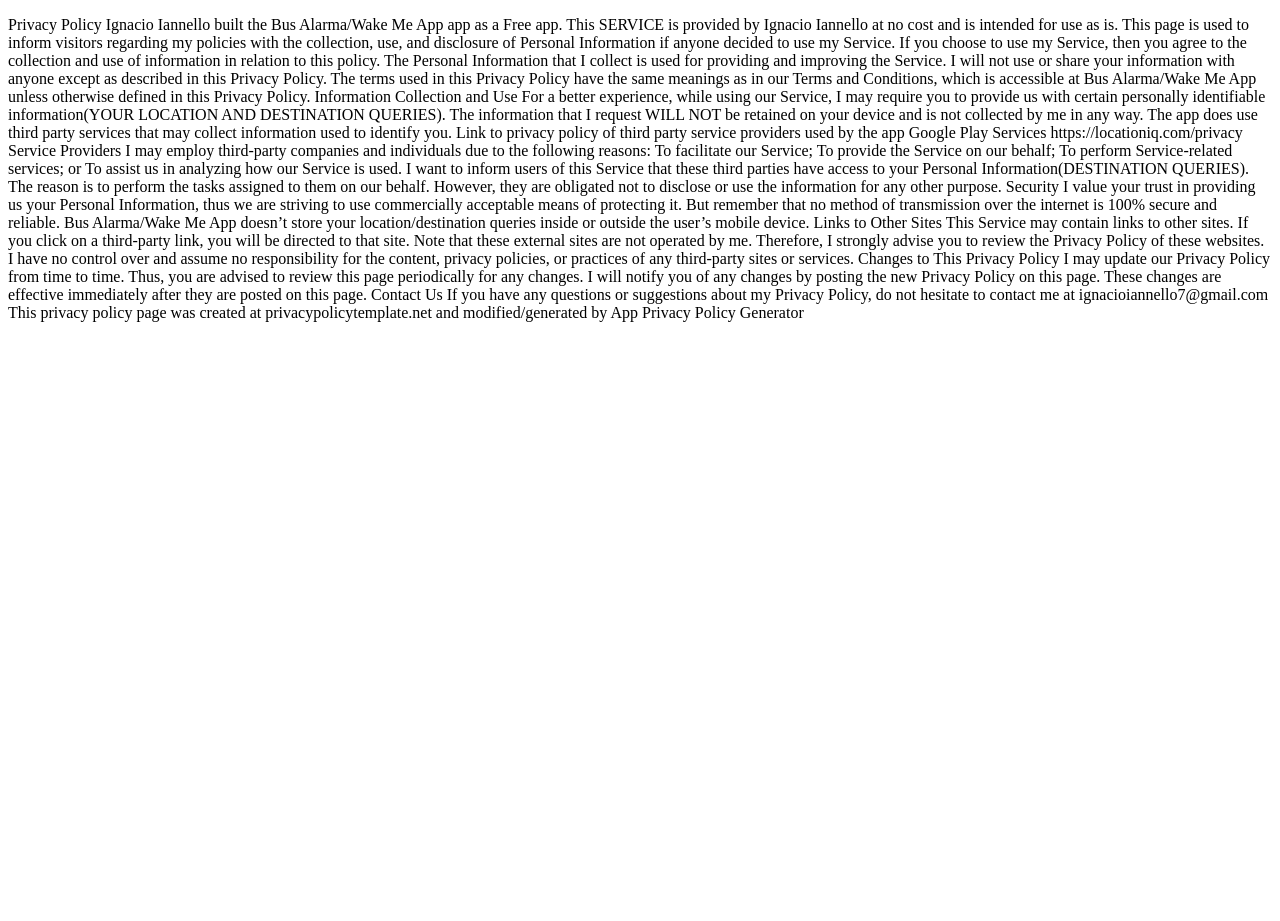
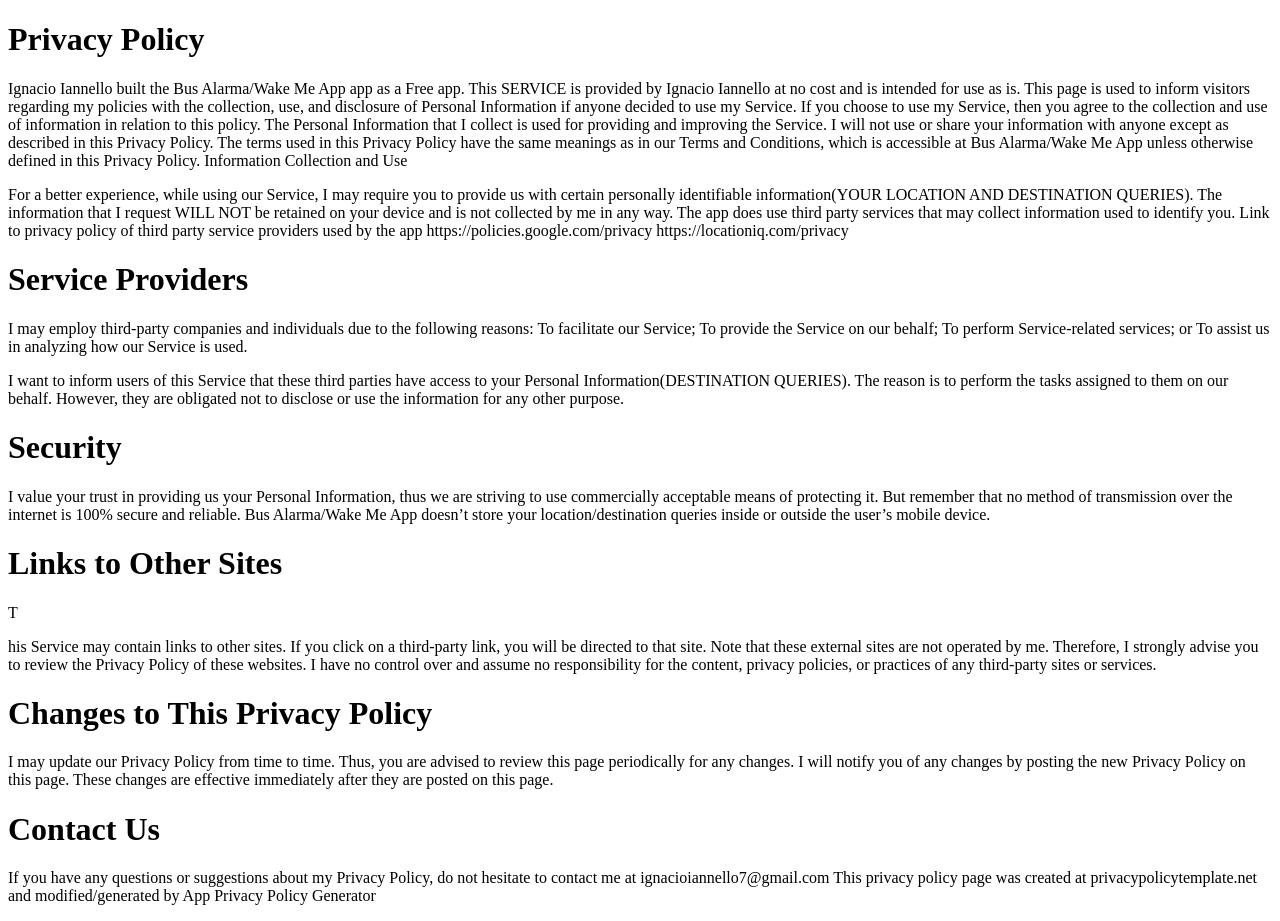
Before and after one commit to Iann7/BusAlarmaPolicy, a plain HTML site: page index.html in a window 1280 px wide. Before the commit the page ends 800 px from the top, so only its background shows below. Drawn offline with Linux system fonts and the light colour scheme.

Commit message:
Update index.html

```diff
--- a/index.html
+++ b/index.html
@@ -7,36 +7,40 @@
     <title>BusAlarma's policy</title>
   </head>
   <body>
-  <p>Privacy Policy
+  <h1>Privacy Policy</h1>
+    <p>
 Ignacio Iannello built the Bus Alarma/Wake Me App  app as a Free app. This SERVICE is provided by Ignacio Iannello at no cost and is intended for use as is.
 This page is used to inform visitors regarding my policies with the collection, use, and disclosure of Personal Information if anyone decided to use my Service.
 If you choose to use my Service, then you agree to the collection and use of information in relation to this policy. The Personal Information that I collect is used for providing and improving the Service. I will not use or share your information with anyone except as described in this Privacy Policy.
 The terms used in this Privacy Policy have the same meanings as in our Terms and Conditions, which is accessible at Bus Alarma/Wake Me App unless otherwise defined in this Privacy Policy.
 Information Collection and Use
+       </p>
+    <p>
 For a better experience, while using our Service, I may require you to provide us with certain personally identifiable information(YOUR LOCATION AND DESTINATION QUERIES). The information that I request WILL NOT be  retained on your device and is not collected by me in any way.
 The app does use third party services that may collect information used to identify you.
 Link to privacy policy of third party service providers used by the app
-Google Play Services
+https://policies.google.com/privacy
 https://locationiq.com/privacy
+      </p>
 
 
-Service Providers
-I may employ third-party companies and individuals due to the following reasons:
+    <h1> Service Providers </h1>
+<p>I may employ third-party companies and individuals due to the following reasons:
 To facilitate our Service;
 To provide the Service on our behalf;
 To perform Service-related services; or
-To assist us in analyzing how our Service is used.
-I want to inform users of this Service that these third parties  have access to your Personal Information(DESTINATION QUERIES). The reason is to perform the tasks assigned to them on our behalf. However, they are obligated not to disclose or use the information for any other purpose.
-Security
-I value your trust in providing us your Personal Information, thus we are striving to use commercially acceptable means of protecting it. But remember that no method of transmission over the internet is 100% secure and reliable.
-Bus Alarma/Wake Me App doesn’t store your location/destination queries inside or outside the user’s mobile device.
-Links to Other Sites
-This Service may contain links to other sites. If you click on a third-party link, you will be directed to that site. Note that these external sites are not operated by me. Therefore, I strongly advise you to review the Privacy Policy of these websites. I have no control over and assume no responsibility for the content, privacy policies, or practices of any third-party sites or services.
+To assist us in analyzing how our Service is used.</p>
+<p>I want to inform users of this Service that these third parties  have access to your Personal Information(DESTINATION QUERIES). The reason is to perform the tasks assigned to them on our behalf. However, they are obligated not to disclose or use the information for any other purpose.</p>
+    <h1>Security</h1>
+<p>I value your trust in providing us your Personal Information, thus we are striving to use commercially acceptable means of protecting it. But remember that no method of transmission over the internet is 100% secure and reliable.
+Bus Alarma/Wake Me App doesn’t store your location/destination queries inside or outside the user’s mobile device.</p>
+    <h1>Links to Other Sites</h1>
+T<p>his Service may contain links to other sites. If you click on a third-party link, you will be directed to that site. Note that these external sites are not operated by me. Therefore, I strongly advise you to review the Privacy Policy of these websites. I have no control over and assume no responsibility for the content, privacy policies, or practices of any third-party sites or services.</p>
 
-Changes to This Privacy Policy
-I may update our Privacy Policy from time to time. Thus, you are advised to review this page periodically for any changes. I will notify you of any changes by posting the new Privacy Policy on this page. These changes are effective immediately after they are posted on this page.
-Contact Us
-If you have any questions or suggestions about my Privacy Policy, do not hesitate to contact me at ignacioiannello7@gmail.com
+<h1>Changes to This Privacy Policy</h1>
+<p>I may update our Privacy Policy from time to time. Thus, you are advised to review this page periodically for any changes. I will notify you of any changes by posting the new Privacy Policy on this page. These changes are effective immediately after they are posted on this page.</p>
+<h1>Contact Us</h1>
+<p>If you have any questions or suggestions about my Privacy Policy, do not hesitate to contact me at ignacioiannello7@gmail.com
 This privacy policy page was created at privacypolicytemplate.net and modified/generated by App Privacy Policy Generator
 
 </p>
```
